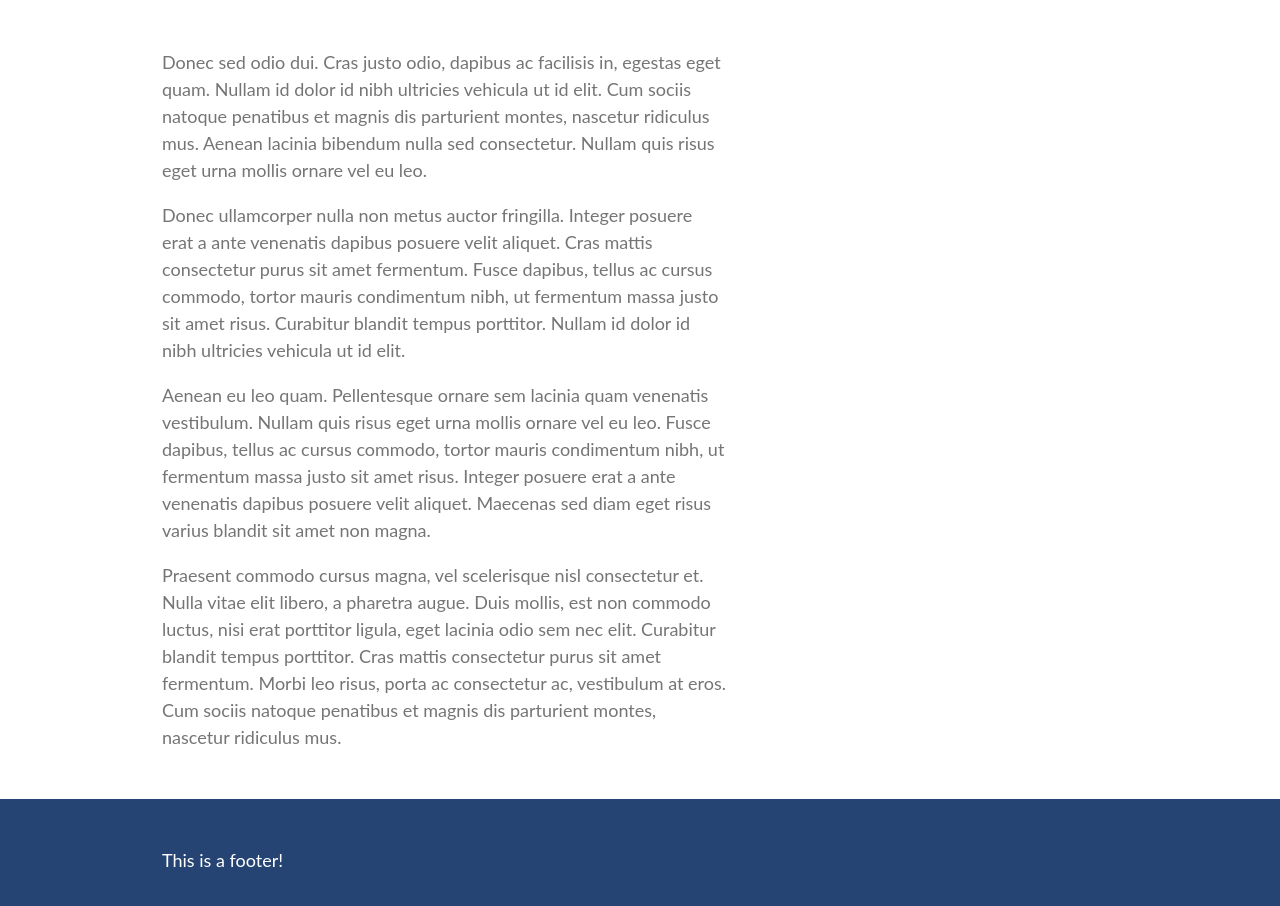
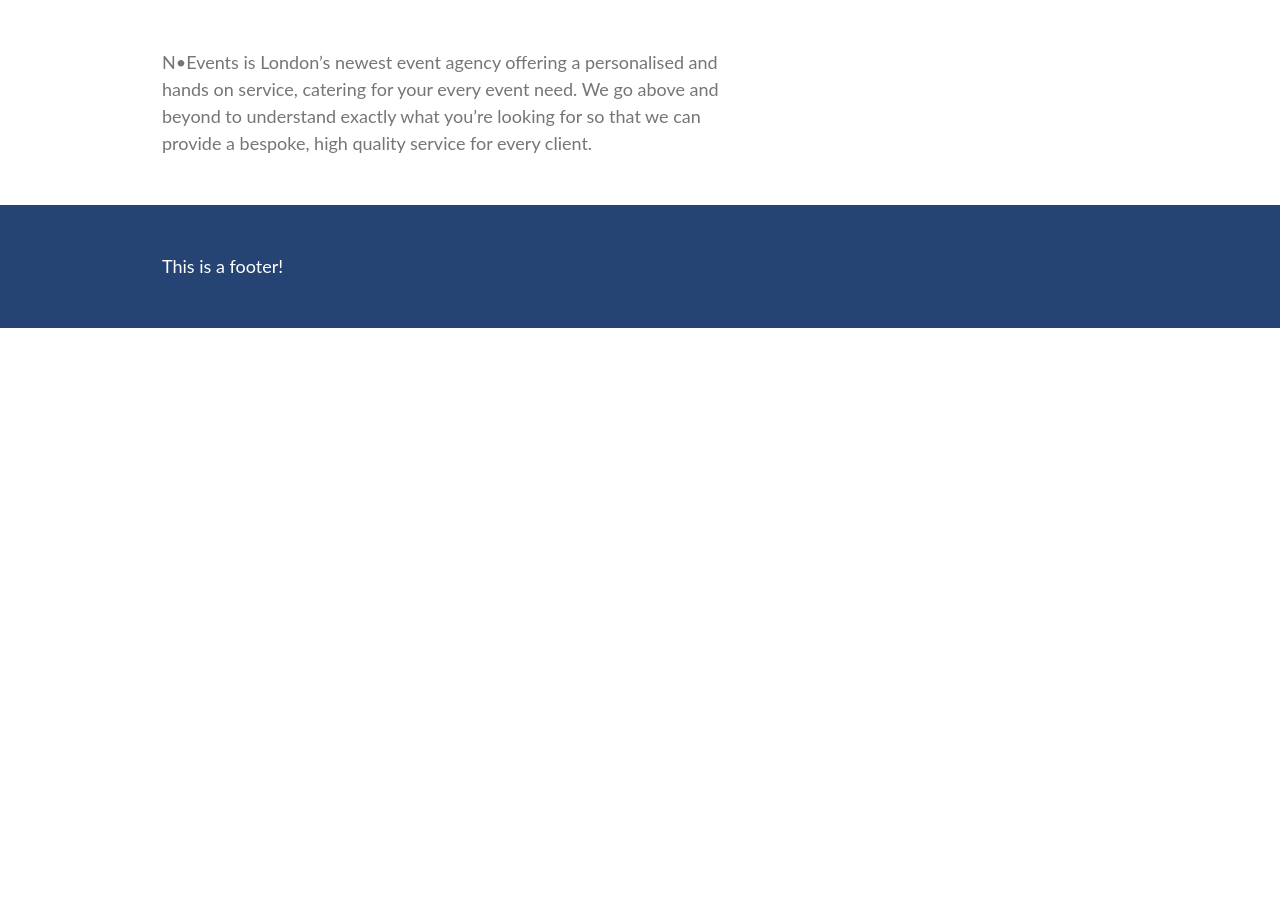
Before and after one commit to damongolding/damongolding.com, a Gatsby site: page /project/nevents in a window 1280 px wide. Shown: the part 714-1620 px from the top of the page. After the commit the page ends 1042 px from the top, so only its background shows below. Built offline with nearby package versions, Linux system fonts and the light colour scheme; Gatsby itself is replaced by a stand-in of ours.

Commit message:
Update index.md

```diff
--- a/src/projects/nevents/index.md
+++ b/src/projects/nevents/index.md
@@ -1,6 +1,6 @@
 ---
 title: N • Events
-liveLink: http://google.com
+liveLink: http://neventslondon.co.uk/
 path: nevents
 ---
 
@@ -10,11 +10,5 @@ path: nevents
 
 <br/>
 
-Donec sed odio dui. Cras justo odio, dapibus ac facilisis in, egestas eget quam. Nullam id dolor id nibh ultricies vehicula ut id elit. Cum sociis natoque penatibus et magnis dis parturient montes, nascetur ridiculus mus. Aenean lacinia bibendum nulla sed consectetur. Nullam quis risus eget urna mollis ornare vel eu leo.
-
-Donec ullamcorper nulla non metus auctor fringilla. Integer posuere erat a ante venenatis dapibus posuere velit aliquet. Cras mattis consectetur purus sit amet fermentum. Fusce dapibus, tellus ac cursus commodo, tortor mauris condimentum nibh, ut fermentum massa justo sit amet risus. Curabitur blandit tempus porttitor. Nullam id dolor id nibh ultricies vehicula ut id elit.
-
-
-Aenean eu leo quam. Pellentesque ornare sem lacinia quam venenatis vestibulum. Nullam quis risus eget urna mollis ornare vel eu leo. Fusce dapibus, tellus ac cursus commodo, tortor mauris condimentum nibh, ut fermentum massa justo sit amet risus. Integer posuere erat a ante venenatis dapibus posuere velit aliquet. Maecenas sed diam eget risus varius blandit sit amet non magna.
-
-Praesent commodo cursus magna, vel scelerisque nisl consectetur et. Nulla vitae elit libero, a pharetra augue. Duis mollis, est non commodo luctus, nisi erat porttitor ligula, eget lacinia odio sem nec elit. Curabitur blandit tempus porttitor. Cras mattis consectetur purus sit amet fermentum. Morbi leo risus, porta ac consectetur ac, vestibulum at eros. Cum sociis natoque penatibus et magnis dis parturient montes, nascetur ridiculus mus.
+N•Events is London’s newest event agency offering a personalised and hands on service, catering for your every event need.
+We go above and beyond to understand exactly what you’re looking for so that we can provide a bespoke, high quality service for every client.
```
